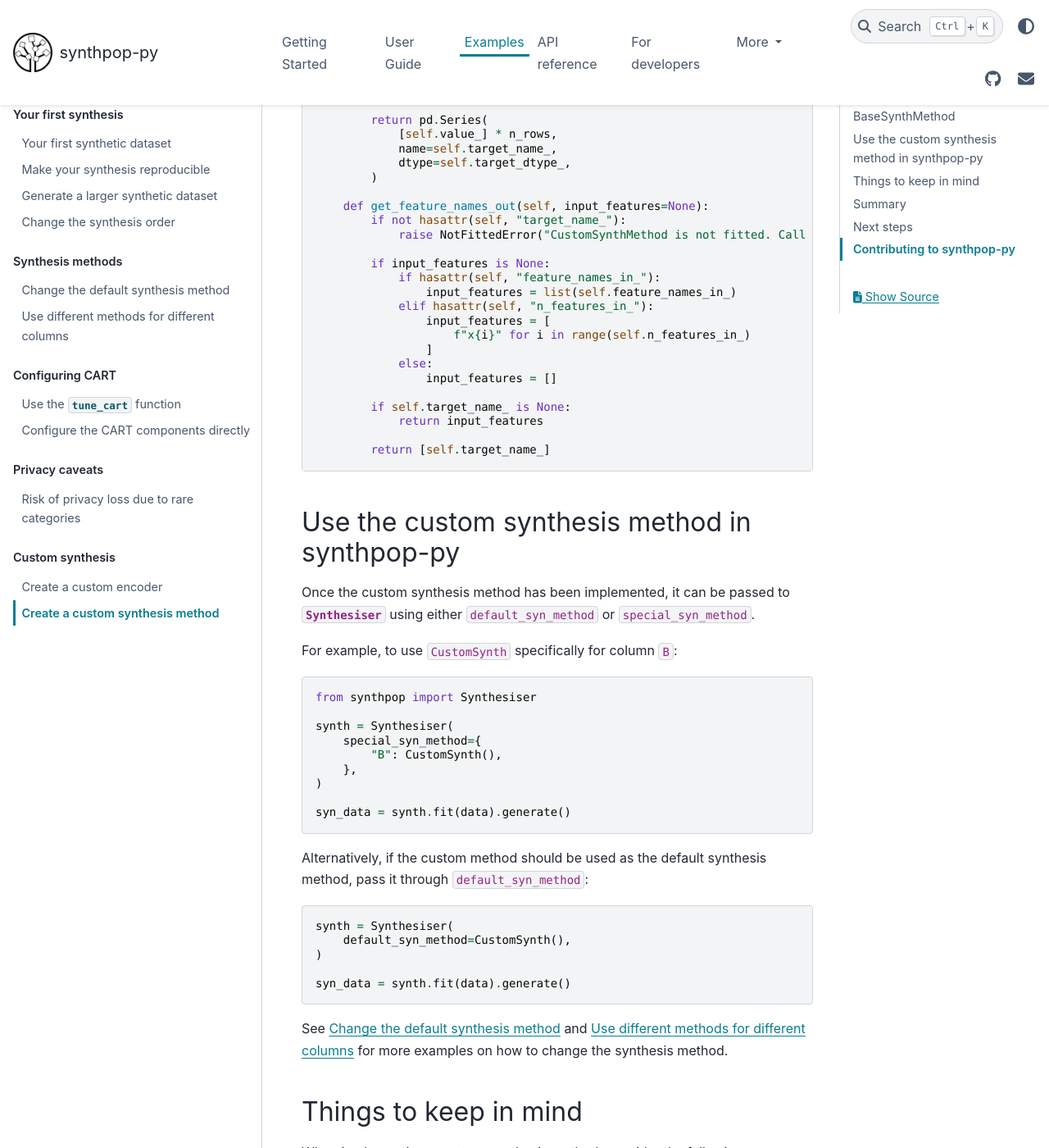
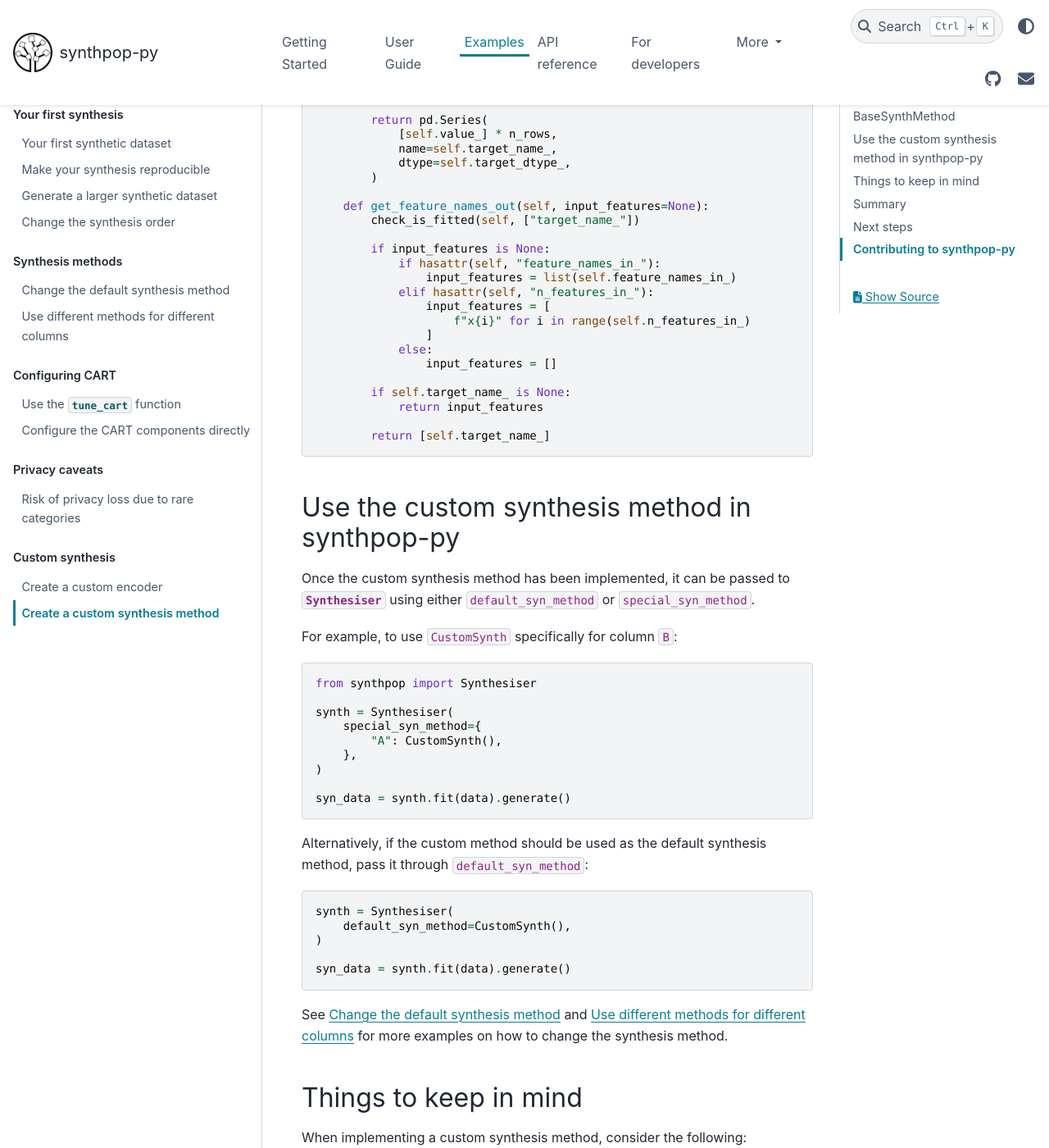
Before and after one commit to duonl/synthpop-py, a Sphinx documentation site: the page built from docs/source/examples/custom_synth.md, in a window 1280 px wide and 1400 px high, scrolled down 6214 px. Shown: the whole window at 82% size. Built offline with Sphinx 7.4.7 and the PyData theme 0.15.4, drawn with Linux system fonts in a browser that asks for light colours.

Commit message:
Code change

```diff
--- a/docs/source/examples/custom_synth.md
+++ b/docs/source/examples/custom_synth.md
@@ -253,8 +253,7 @@ class CustomSynth(BaseSynthMethod):
         )
 
     def get_feature_names_out(self, input_features=None):
-        if not hasattr(self, "target_name_"):
-            raise NotFittedError("CustomSynthMethod is not fitted. Call `fit` first.")
+        check_is_fitted(self, ["target_name_"])
 
         if input_features is None:
             if hasattr(self, "feature_names_in_"):
@@ -282,7 +281,7 @@ from synthpop import Synthesiser
 
 synth = Synthesiser(
     special_syn_method={
-        "B": CustomSynth(),
+        "A": CustomSynth(),
     },
 )
 
```
